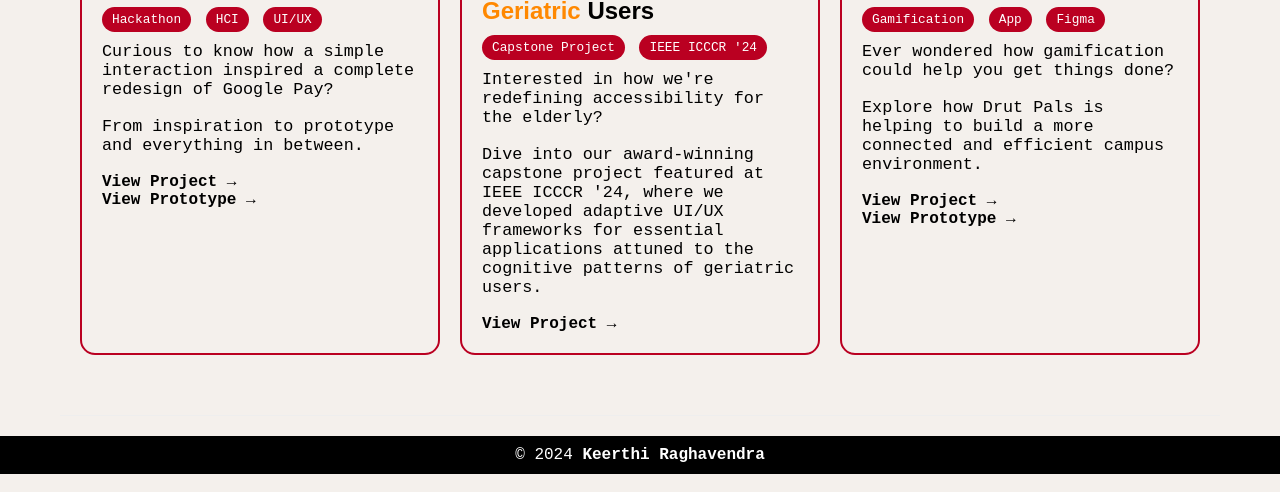
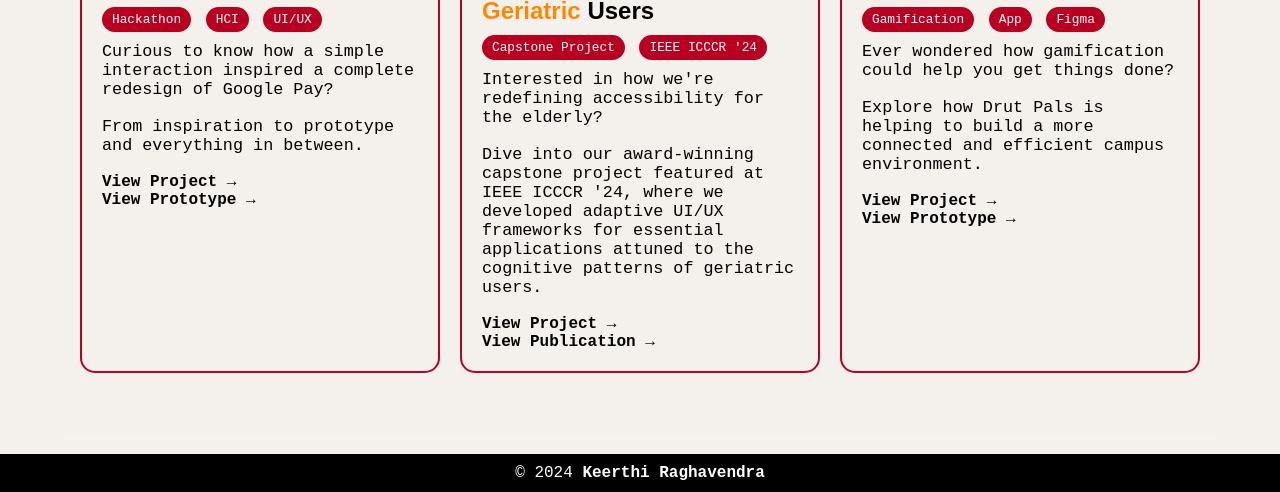
Before and after one commit to keerthirag/keerthirag.github.io, a website: page index.html in a window 1280 px wide. Shown: the part 1427-1919 px from the top of the page. Drawn offline with Linux system fonts and the light colour scheme.

Commit message:
Publication update

```diff
--- a/index.html
+++ b/index.html
@@ -119,6 +119,7 @@
                     <p>Dive into our award-winning capstone project featured at IEEE ICCCR '24, where we developed adaptive UI/UX frameworks for essential applications attuned to the cognitive patterns of geriatric users.</p>
                     <br>
                     <a href="https://drive.google.com/file/d/198kwp2TB5FlmeE8SsI0ph0nsLIEABY_1/view?usp=sharing" target="_blank" class="view-project-link">View Project →</a>
+                    <a href="https://ieeexplore.ieee.org/document/10585592" target="_blank" class="view-project-link">View Publication →</a>
                 </div>
             </div>
             <div class="project-item">
```
